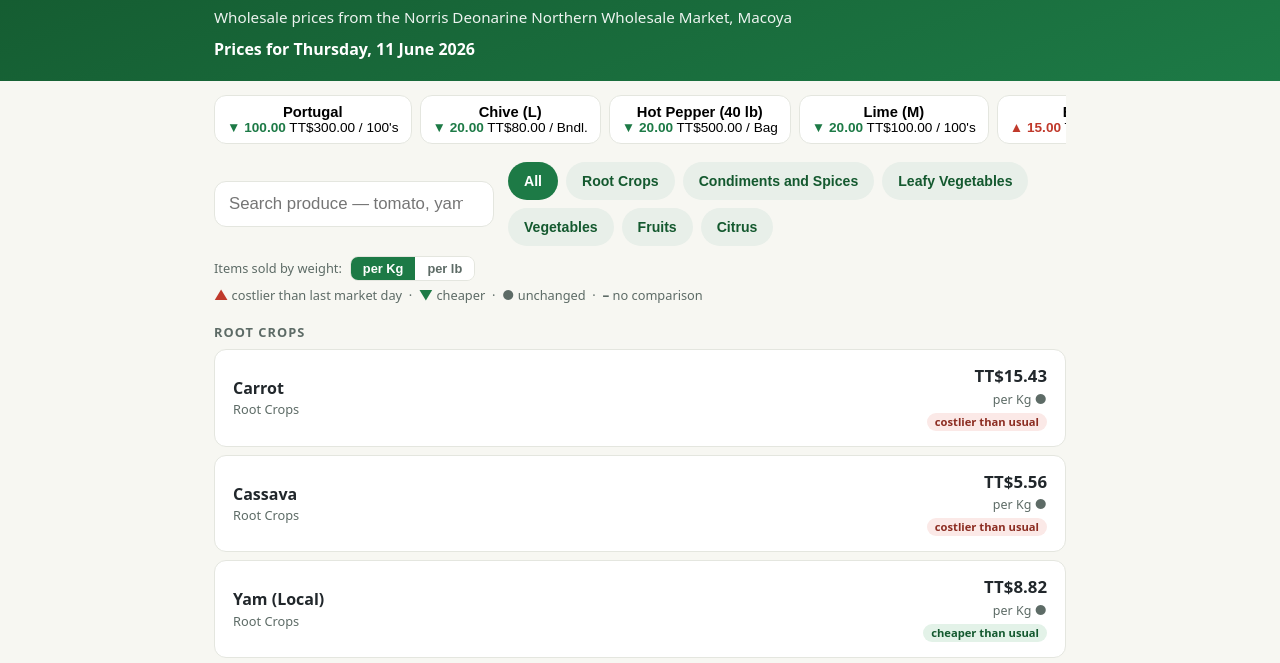
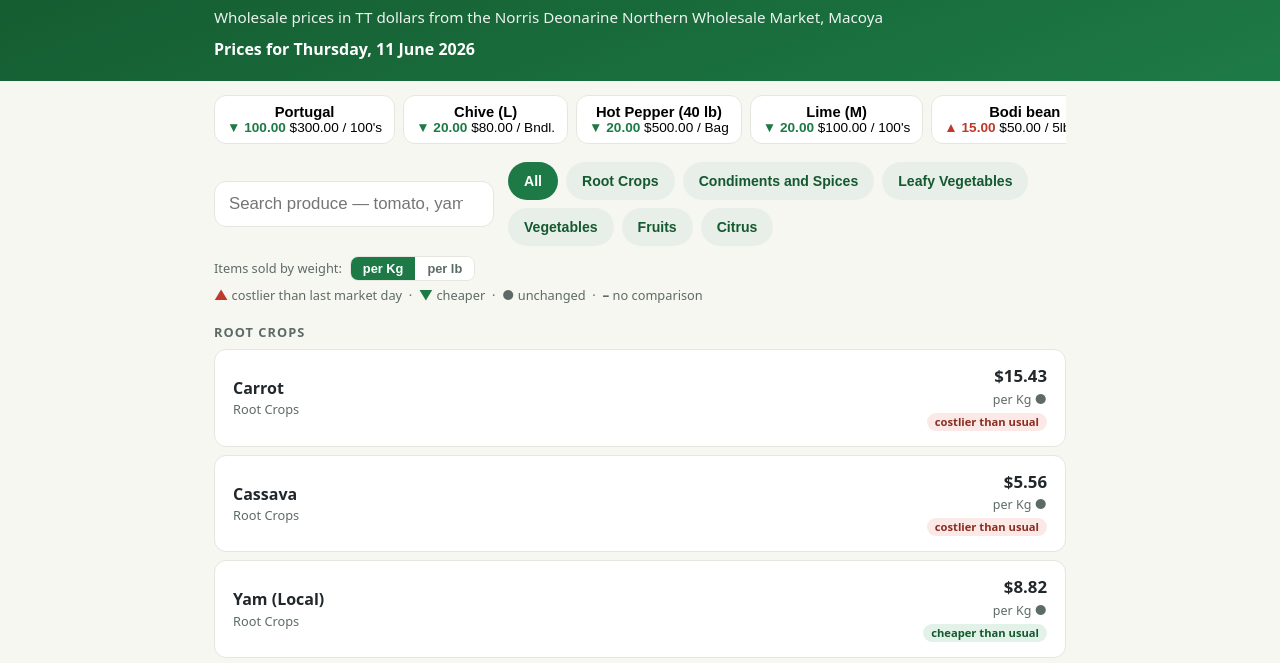
Before and after one commit to iliadrun/tt-produce-prices, a plain HTML site: page site/index.html in a window 1280 px wide. Shown: the part 75-738 px from the top of the page. Drawn offline with Linux system fonts and the light colour scheme.

Commit message:
Show prices as plain $ with a TT-dollars clarifier in the header
Co-Authored-By: Claude Fable 5 <noreply@anthropic.com>

```diff
--- a/site/index.html
+++ b/site/index.html
@@ -27,7 +27,7 @@
 <header class="site-header">
   <div class="wrap">
     <h1>🥕 T&amp;T Produce Prices</h1>
-    <p class="tagline">Wholesale prices from the Norris Deonarine Northern Wholesale Market, Macoya</p>
+    <p class="tagline">Wholesale prices in TT dollars from the Norris Deonarine Northern Wholesale Market, Macoya</p>
     <p class="report-date" id="report-date">Loading…</p>
     <p class="stale-note" id="stale-note" role="status" hidden></p>
   </div>
--- a/site/js/app.js
+++ b/site/js/app.js
@@ -53,7 +53,8 @@ function esc(value) {
   });
 }
 
-const fmtPrice = function (p) { return "TT$" + p.toFixed(2); };
+/* Bare "$" — the header tagline and footer say prices are TT dollars. */
+const fmtPrice = function (p) { return "$" + p.toFixed(2); };
 const fmtDate = function (iso) {
   return new Date(iso + "T12:00:00").toLocaleDateString("en-TT", {
     weekday: "long", day: "numeric", month: "long", year: "numeric",
@@ -275,10 +276,10 @@ function changeBadge(c) {
   // number from contradicting its own arrow. Screen readers skip the "<"
   // symbol at default verbosity, so the spoken label spells it out.
   let amt = Math.abs(displayPrice(c, c.price_change)).toFixed(2);
-  let spoken = "TT$" + amt;
+  let spoken = "$" + amt;
   if (Number(amt) === 0) {
     amt = "&lt;0.01";   // entity: amt lands in innerHTML
-    spoken = "less than TT$0.01";
+    spoken = "less than $0.01";
   }
   if (c.price_change > 0) {
     return ' <span class="chg up" role="img" aria-label="up ' + spoken +
```
